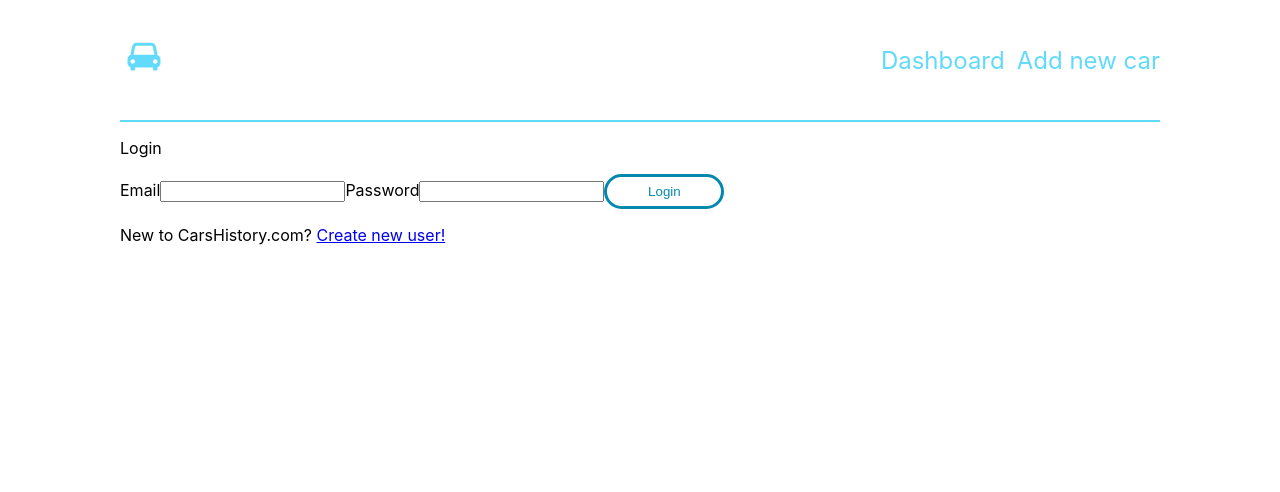
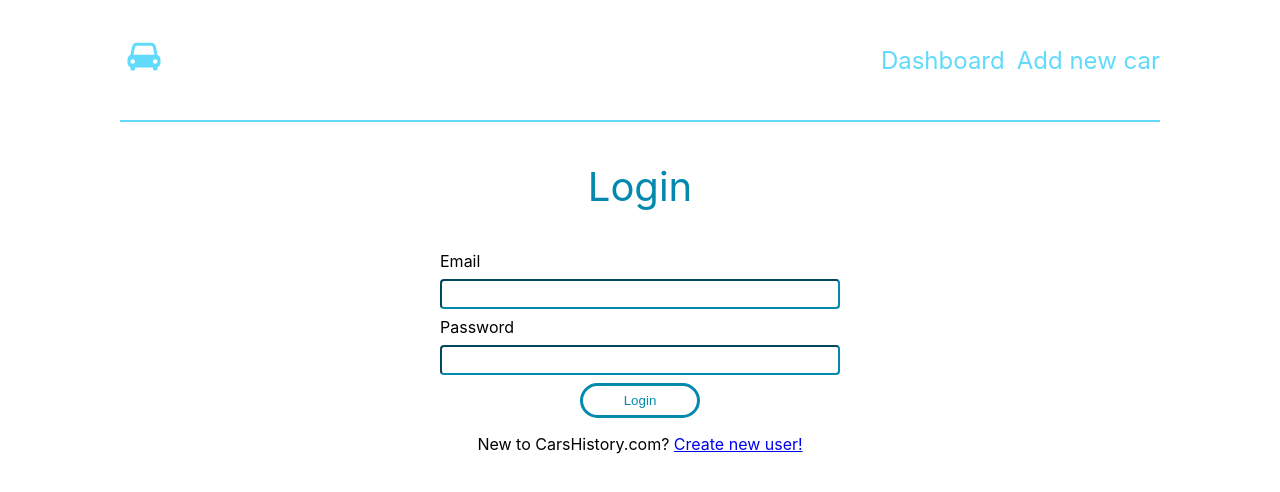
Before and after one commit to markosavic993/carshistory, a React (Create React App) app in the folder webapp/carshistory/: page /login in a window 1280 px wide. Shown: the top 492 px of the page. Built offline with nearby package versions, Linux system fonts and the light colour scheme; no server answers.

Commit message:
add styles for auth components

```diff
--- /dev/null
+++ b/webapp/carshistory/src/views/Auth.scss
@@ -0,0 +1,20 @@
+.authForm {
+  display: flex;
+  flex-direction: column;
+  justify-content: center;
+  align-items: center;
+
+  .formField {
+    display: flex;
+    flex-direction: column;
+    min-width: 400px;
+
+    input {
+      margin-top: 8px;
+      margin-bottom: 8px;
+      height: 24px;
+      border-radius: 4px;
+      border-color: #0489ae;
+    }
+  }
+}
--- a/webapp/carshistory/src/views/login/Login.js
+++ b/webapp/carshistory/src/views/login/Login.js
@@ -1,3 +1,4 @@
+import '../Auth.scss';
 import {useContext, useState} from 'react';
 import axios from 'axios';
 import {UserContext} from '../../context/UserContext';
@@ -31,8 +32,8 @@ function Login(props) {
 
   return (
     <div>
-      <p>Login</p>
-      <form className="loginForm" onSubmit={submitHandler}>
+      <form className="authForm" onSubmit={submitHandler}>
+        <p className="title">Login</p>
         <label className="formField">
           Email
           <input type="email"
@@ -50,9 +51,9 @@ function Login(props) {
         </label>
 
         <input className="infoButton" type="submit" value="Login"/>
+        <p>New to CarsHistory.com? <Link to={`/register`} >Create new user!</Link></p>
       </form>
 
-      <p>New to CarsHistory.com? <Link to={`/register`} >Create new user!</Link></p>
     </div>
   );
 }
--- a/webapp/carshistory/src/views/register/Register.js
+++ b/webapp/carshistory/src/views/register/Register.js
@@ -1,3 +1,4 @@
+import '../Auth.scss';
 import {useContext, useState} from "react";
 import axios from "axios";
 import { UserContext } from '../../context/UserContext';
@@ -34,8 +35,8 @@ function Register(props) {
 
   return (
     <div>
-      <p>Register</p>
-      <form className="registrationForm" onSubmit={submitHandler}>
+      <form className="authForm" onSubmit={submitHandler}>
+        <p className="title">Register</p>
         <label className="formField">
           First name
           <input type="text"
@@ -69,9 +70,8 @@ function Register(props) {
         </label>
 
         <input className="infoButton" type="submit" value="Register"/>
+        <p>Already have an account? <Link to={`/login`} >Go to login!</Link></p>
       </form>
-
-      <p>Already have an account? <Link to={`/login`} >Go to login!</Link></p>
     </div>
   );
 }
```
